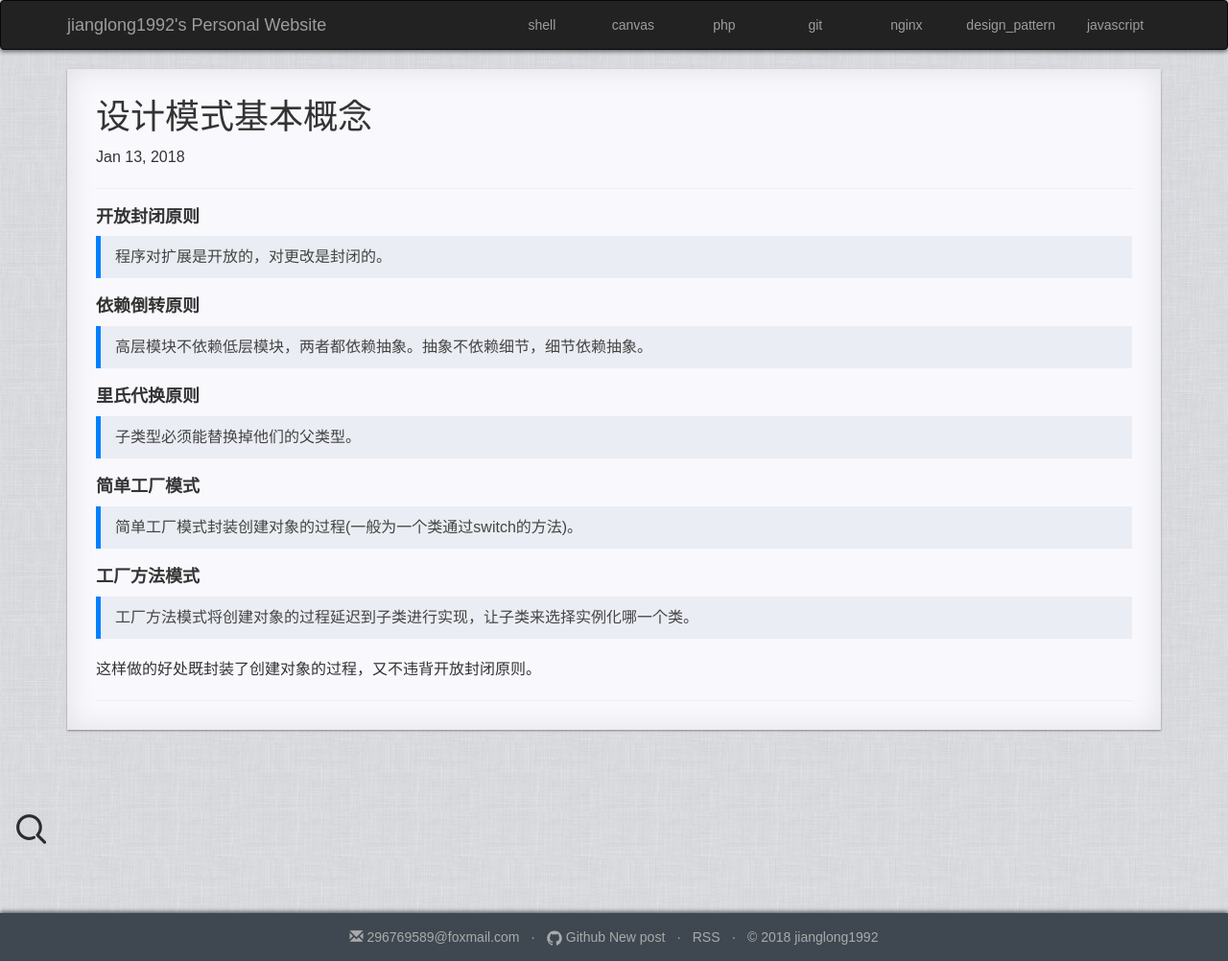
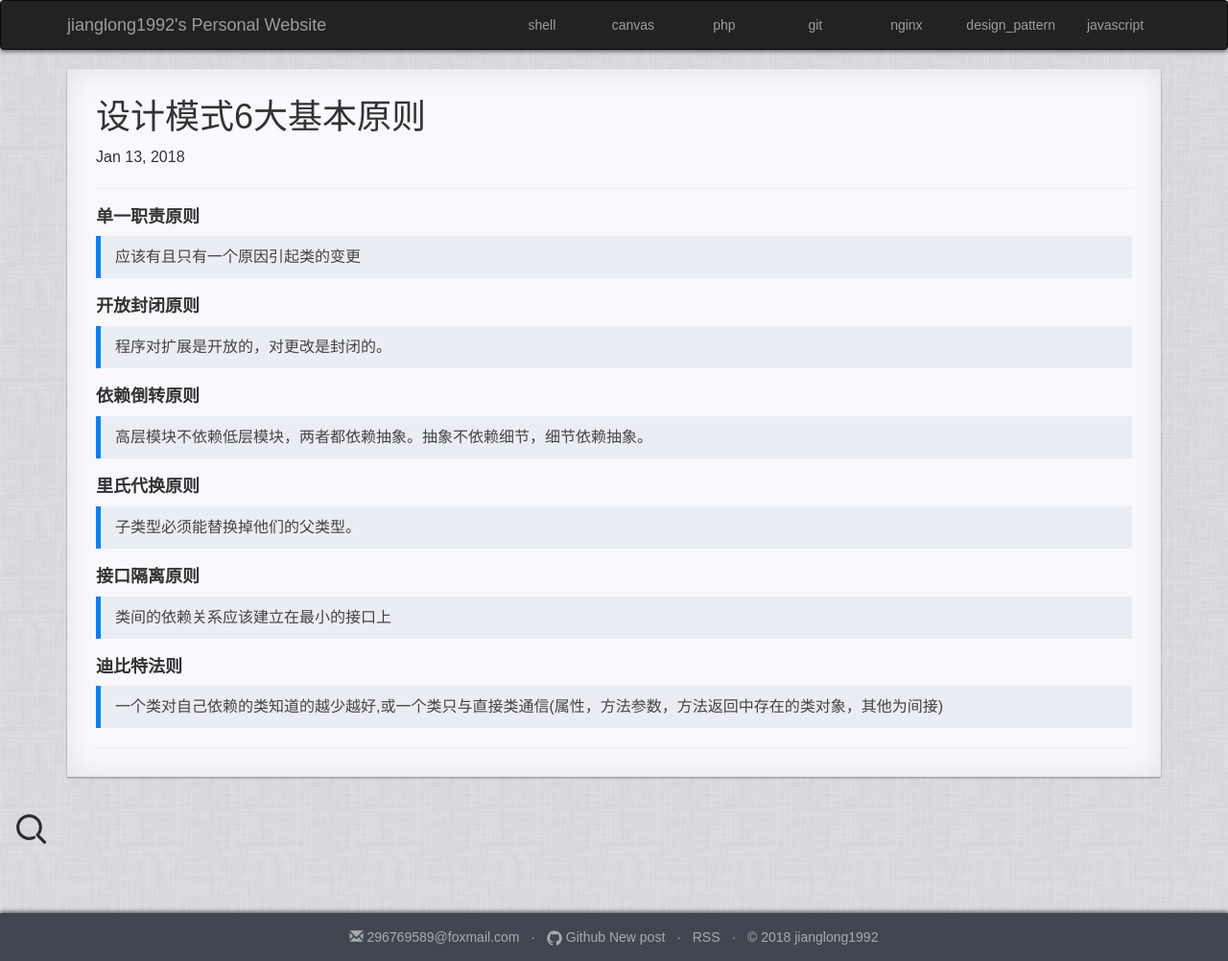
Before and after one commit to crusj/crusj.github.io, a Jekyll site: the page built from _posts/design_pattern/2018-01-13-01.md, in a window 1280 px wide. Shown: the whole page at 96% size. Built offline with Jekyll 4.4.1, drawn with Linux system fonts in a browser that asks for light colours.

Commit message:
update design_patter and canvas

```diff
--- a/_posts/design_pattern/2018-01-13-01.md
+++ b/_posts/design_pattern/2018-01-13-01.md
@@ -1,8 +1,12 @@
 ---
 layout: post
-title: "设计模式基本概念"
+title: "设计模式6大基本原则"
 category: "design_pattern"
 ---
+#### 单一职责原则
+
+> 应该有且只有一个原因引起类的变更
+
 #### 开放封闭原则
 > 程序对扩展是开放的，对更改是封闭的。
 
@@ -12,10 +16,10 @@ category: "design_pattern"
 #### 里氏代换原则
 > 子类型必须能替换掉他们的父类型。
 
-#### 简单工厂模式
-> 简单工厂模式封装创建对象的过程(一般为一个类通过switch的方法)。
+#### 接口隔离原则
 
-#### 工厂方法模式
-> 工厂方法模式将创建对象的过程延迟到子类进行实现，让子类来选择实例化哪一个类。
+> 类间的依赖关系应该建立在最小的接口上
 
-这样做的好处既封装了创建对象的过程，又不违背开放封闭原则。
+#### 迪比特法则
+
+> 一个类对自己依赖的类知道的越少越好,或一个类只与直接类通信(属性，方法参数，方法返回中存在的类对象，其他为间接)
```
Also changed, not shown: _posts/canvas/2018-01-18-03.md (+2 -2 lines).
